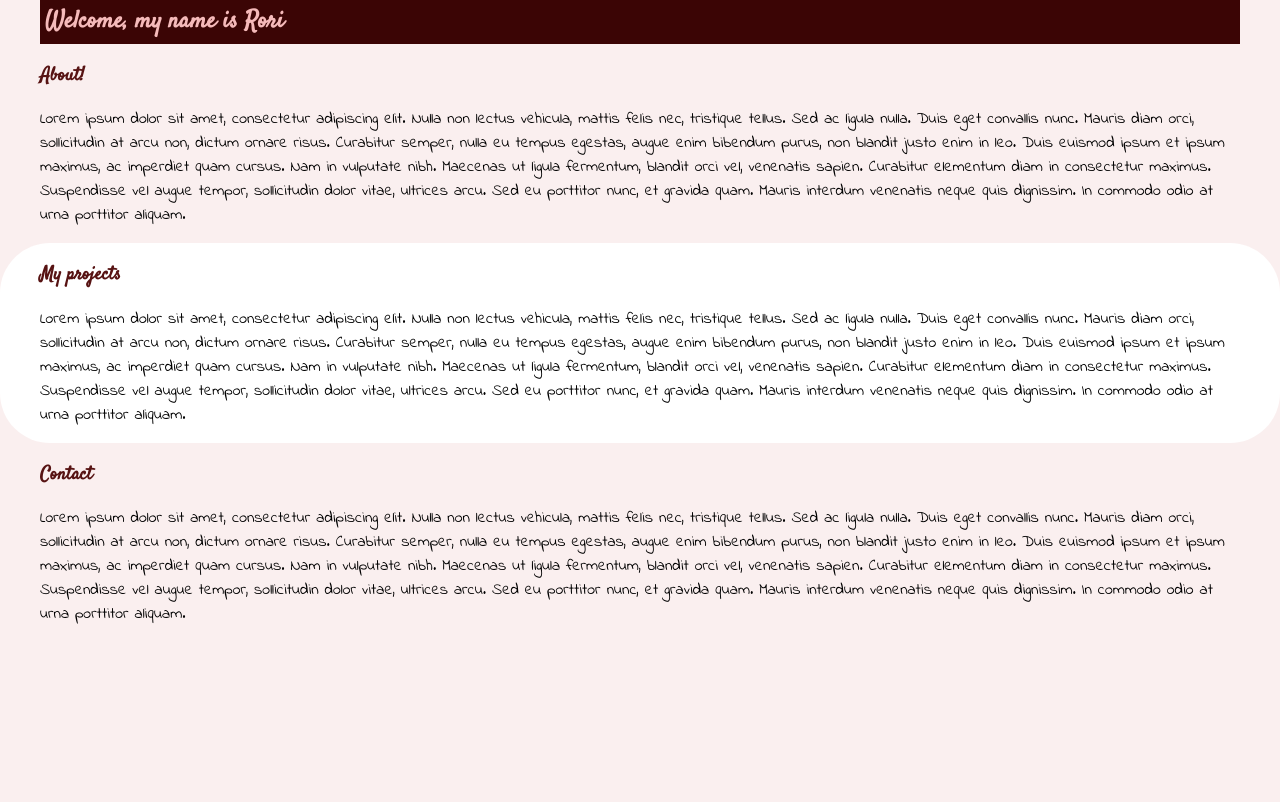
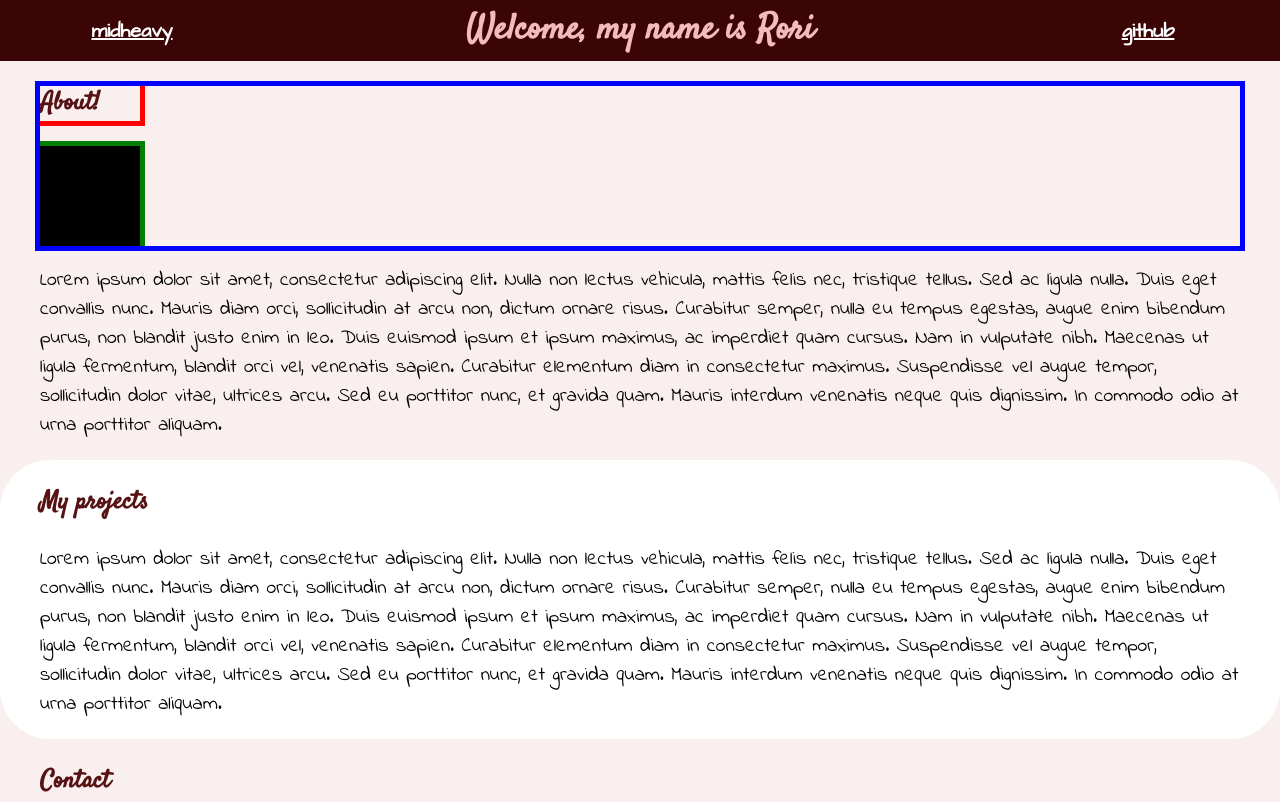
Before and after one commit to princerori/practice-profile-website, a plain HTML site: page index.html in a window 1280 px wide. Shown: the top 802 px of the page. Drawn offline with Linux system fonts and the light colour scheme; a web font is replaced by a local one.

Commit message:
we're gettin there

```diff
--- a/default.css
+++ b/default.css
@@ -10,6 +10,7 @@
     --mainColor: rgb(250, 239, 239);
     --secondaryColor: white;
     --navText: rgb(245, 186, 186);
+    --linkText: white;
     --mainText: rgb(87, 19, 19);
     --secondaryText: black;
     --mainFont: 'Satisfy', cursive;
@@ -27,6 +28,22 @@ html, body {
     display: block;
 }
 
+h1 {
+    font-size: 35px;
+}
+
+h3 {
+    font-size: 25px;
+}
+
+p {
+    font-size: 20px;
+}
+
+a {
+    font-size: 20px;
+}
+
  h2, h3, h4, h5, h6, strong {
     color: var(--mainText);
     font-family: var(--mainFont);
@@ -37,18 +54,33 @@ p, li, span, label, input, textarea {
     font-family: var(--secondaryFont);
 }
 
-.nav {
-    overflow: auto;
-}
-
 .navbar {
     background-color: var(--navColor);
     color: var(--navText);
     font-family: var(--mainFont);
     padding: 5px;
-    margin: 0;
+    /* margin-top: 50px;
+    height: 100px; */
+    display: grid;
+    grid-template-columns: repeat(5, 1fr);
     position: sticky;
     top: 0;
+}
+
+/* want to animate the nav bar such that it has greater height, padding, and font size for the firt few seconds on the site, then it shrinks in all those areas (except padding?? maybe make the other elements not move from the animation??)
+does the animation need to go from big to default small or from default big to small? i.e. which version should my .navbar be configured for? */
+
+.welcome {
+    margin: auto;
+    grid-column: 2 / span 3;
+    text-align: center;
+}
+
+.navLink {
+    font-family: 'Architects Daughter', cursive;
+    font-weight: 900;
+    color: var(--linkText);
+    margin: auto;
 }
 
 
@@ -63,9 +95,30 @@ p, li, span, label, input, textarea {
     border-radius: 50px;
 }
 
-.welcome {
-    margin: auto;
+.aboutAndPic {
+    outline: solid;
+    outline-width: 5px;
+    outline-color: blue;
 }
+
+.about {
+    width: 100px;
+    outline: solid;
+    outline-width: 5px;
+    outline-color: red;
+}
+
+.profilePic {
+    background-color: black;
+    width: 100px;
+    height: 100px;
+    outline: solid;
+    outline-width: 5px;
+    outline-color: green;
+
+}
+
+/* trying to make about and pic inline with one another because fml i cant seem to do it. dunno why display: inline doesnt seem to work */
 
 .main-container {
     width: 1200px;
--- a/index.html
+++ b/index.html
@@ -14,17 +14,20 @@
 </head>
 <body>
     <div class="page">
-        <section class="nav">
-            <div class="main-container">
-                <div class="navbar">
-                    <h1 class="welcome">Welcome, my name is Rori</h1>
-                </div>
-            </div>
-        </section>
+
+        <div class="navbar">
+            <a class="navLink" href="https://midheavy.tech" target="blank">midheavy</a>
+            <h1 class="welcome">Welcome, my name is Rori</h1>
+            <a class="navLink" href="https://github.com/princerori" target="blank">github</a>
+        </div>
+
 
         <section class="s1">
             <div class="main-container">
-                <h3>About!</h3>
+                <div class="aboutAndPic">
+                    <h3 class="about">About!</h3>
+                    <div class="profilePic"></div>
+                </div>
                 <p>Lorem ipsum dolor sit amet, consectetur adipiscing elit. Nulla non lectus vehicula, mattis felis nec, tristique tellus. Sed ac ligula nulla. Duis eget convallis nunc. Mauris diam orci, sollicitudin at arcu non, dictum ornare risus. Curabitur semper, nulla eu tempus egestas, augue enim bibendum purus, non blandit justo enim in leo. Duis euismod ipsum et ipsum maximus, ac imperdiet quam cursus. Nam in vulputate nibh. Maecenas ut ligula fermentum, blandit orci vel, venenatis sapien. Curabitur elementum diam in consectetur maximus. Suspendisse vel augue tempor, sollicitudin dolor vitae, ultrices arcu. Sed eu porttitor nunc, et gravida quam. Mauris interdum venenatis neque quis dignissim. In commodo odio at urna porttitor aliquam.</p>
             </div>
         </section>
```
